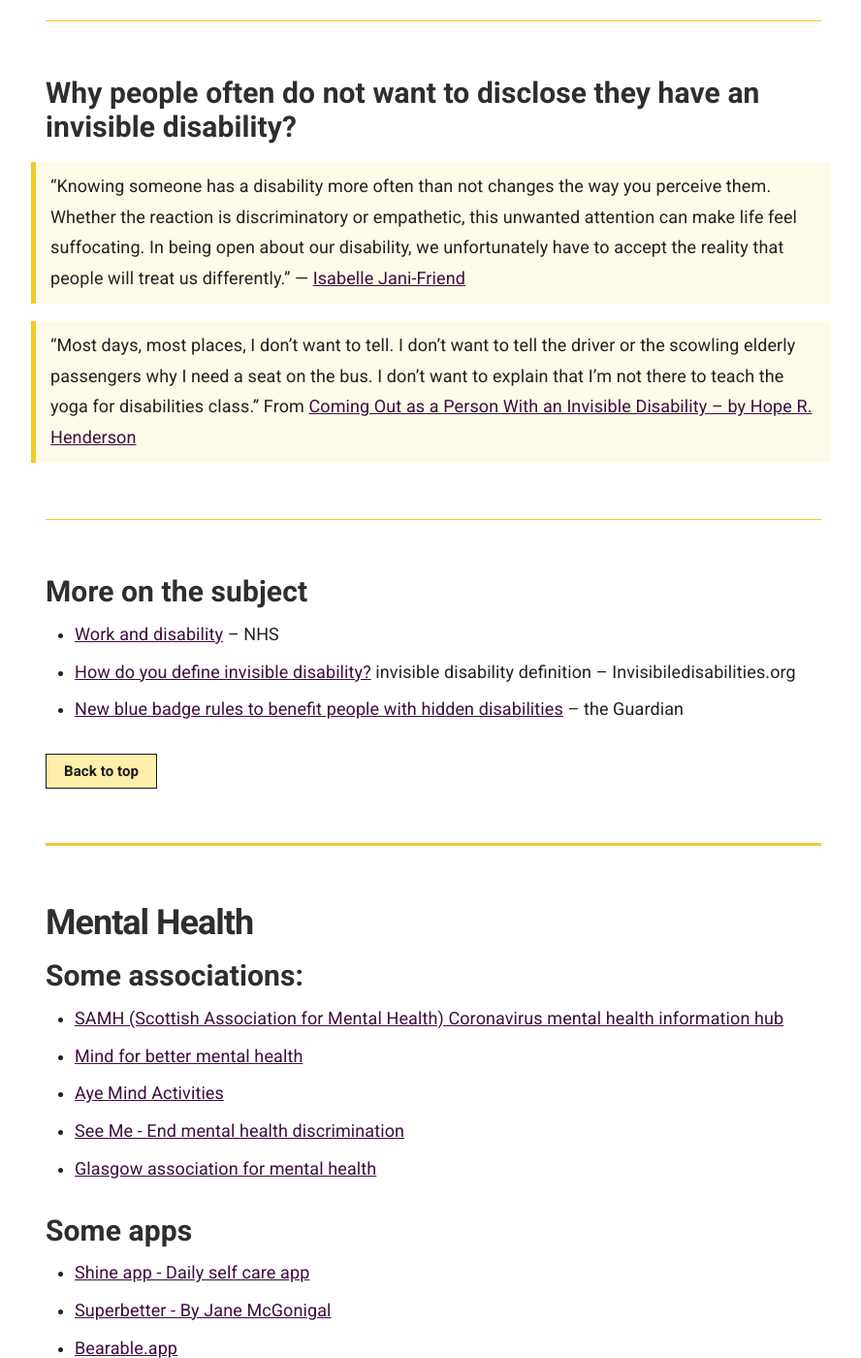
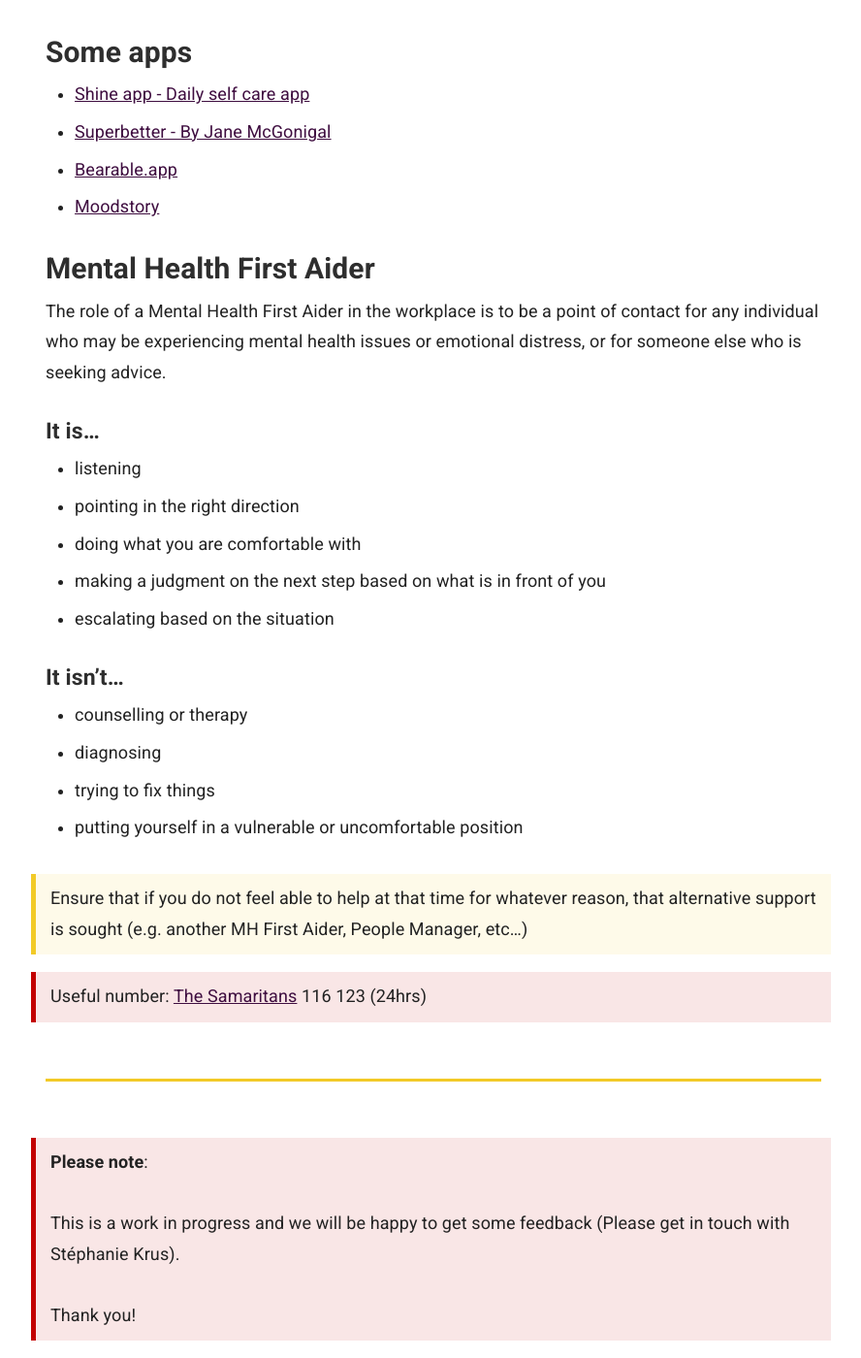
Before and after one commit to numbat70/inclusion2021, a Jekyll site: the page built from _docs/accessibility/advice-specific.md, in a window 1280 px wide and 1400 px high, scrolled down 29589 px. Shown: the whole window at 97% size, without its empty margins (343-1231 px from the left). Built offline with Jekyll 4.4.1, drawn with Linux system fonts in a browser that asks for light colours; some of the changed text lies outside the part shown.

Commit message:
fix typo and add MHFA

```diff
--- a/_docs/accessibility/advice-specific.md
+++ b/_docs/accessibility/advice-specific.md
@@ -200,8 +200,8 @@ More talks about ADHD during [Camp ADHD on the 16/01/21 are available on Youtube
 
 ##### Don't
 - use large block of heavy text
-- underline workds, use italics or write in caopitals: _DON'T DO THIS_
-- force users to remeber things from previous pages - give them reminders and prompts
+- underline words, use italics or write in capitals: _DON'T DO THIS_
+- force people to remember things from previous pages - give them reminders and prompts
 - rely on accurate spelling - do use autocorrect or prove suggestions
 
 <hr class="small">
@@ -222,23 +222,23 @@ From this document: - [Reasonable Adjustments](/inclusion/accessibility/files/ND
 >
 > **Many people with dyslexia require little in the way of support** beyond the acceptance that they will need to approach some tasks differently.
 
-<p style="margin-bottom: 0">Communication</p>
+<p style="margin-bottom: 0"><strong>Communication</strong></p>
 - Give both verbal and written instructions wherever possible
 - Allow time for reading information and for it to sink in
 
-<p style="margin-bottom: 0">Instructions</p>
+<p style="margin-bottom: 0"><strong>Instructions</strong></p>
 - Keep verbal information simple and concise
 - Write down any plans of action as well as verbalising them
 - Where multiple instructions cannot be avoided, use mind mapping or diagrams
 
-<p style="margin-bottom: 0">Time and Work Planning</p>
+<p style="margin-bottom: 0"><strong>Time and Work Planning</strong></p>
 - For important meetings text or phone colleagues prior to the meeting with a gentle reminder
 - Allow time for unforeseen occurrences and ‘positive procrastination’
 
-<p style="margin-bottom: 0">Organisation</p>
+<p style="margin-bottom: 0"><strong>Organisation</strong></p>
 -  Use numeric or date filing systems instead of alphabetic
 
-<p style="margin-bottom: 0">Writing / reading</p>
+<p style="margin-bottom: 0"><strong>Writing / reading</strong></p>
 - Provide spell checker software for PC, explore free facilities from Microsoft 365
 - Change background colour of screen to enhance readability
 - Provide screen reader to assist with proof reading own work and comprehension of complex documents
@@ -246,13 +246,13 @@ From this document: - [Reasonable Adjustments](/inclusion/accessibility/files/ND
 - Provide screen readers to improve comprehension
 - Provide a summary/overview for long documents
 
-<p style="margin-bottom: 0">Workplace Culture</p>
+<p style="margin-bottom: 0"><strong>Workplace Culture</strong></p>
 - Explore wording on application forms, could you be inadvertently deterring neurodivergent applicants from joining your organisation?
 - Where application forms are used offer applicants the opportunity to have a different format – e.g. a list of questions to answer with CV and covering letter
 - Avoid psychometric testing – where unavoidable offer candidates the opportunity to complete this alone in a quiet room and if the candidate disclosed their dyslexia, give them additional time
 - Give candidates a list of questions that they will be asked at interview
 
-<p style="margin-bottom: 0">Appraisal</p>
+<p style="margin-bottom: 0"><strong>Appraisal</strong></p>
 - Conduct one-to-one meetings in an informal environment
 - Allow the individual to verbally report their self-assessment
 - Allow the individual to use a digital recorder during the meeting so that they can replay after the meeting to ensure that they heard and understood everything
@@ -636,6 +624,28 @@ You can get involved, [they provide material on their website](https://www.notev
 <li><a href="https://moodstories.com/" target="_blank" rel="noopener">Moodstory</a></li>
 </ul>
 
+### Mental Health First Aider
+
+The role of a Mental Health First Aider in the workplace is to be a point of contact for any individual who may be experiencing mental health issues or emotional distress, or for someone else who is seeking advice.
+
+#### It is...
+- listening
+- pointing in the right direction
+- doing what you are comfortable with
+- making a judgment on the next step based on what is in front of you
+- escalating based on the situation
+
+#### It isn't...
+- counselling or therapy
+- diagnosing
+- trying to fix things
+- putting yourself in a vulnerable or uncomfortable position
+
+> Ensure that if you do not feel able to help at that time for whatever reason, that alternative support is sought (e.g. another MH First Aider, People Manager, etc...)
+
+<blockquote class="red"><p>Useful number: <a href="https://www.samaritans.org/scotland/how-we-can-help/contact-samaritan/" target="_blank">The Samaritans</a> 116 123 (24hrs)</p></blockquote>
+
+
 <hr class="big">
 
 {% include feedback.html %}
```
Also changed, not shown: other parts of _docs/accessibility/advice-specific.md (+0 -12 lines).
